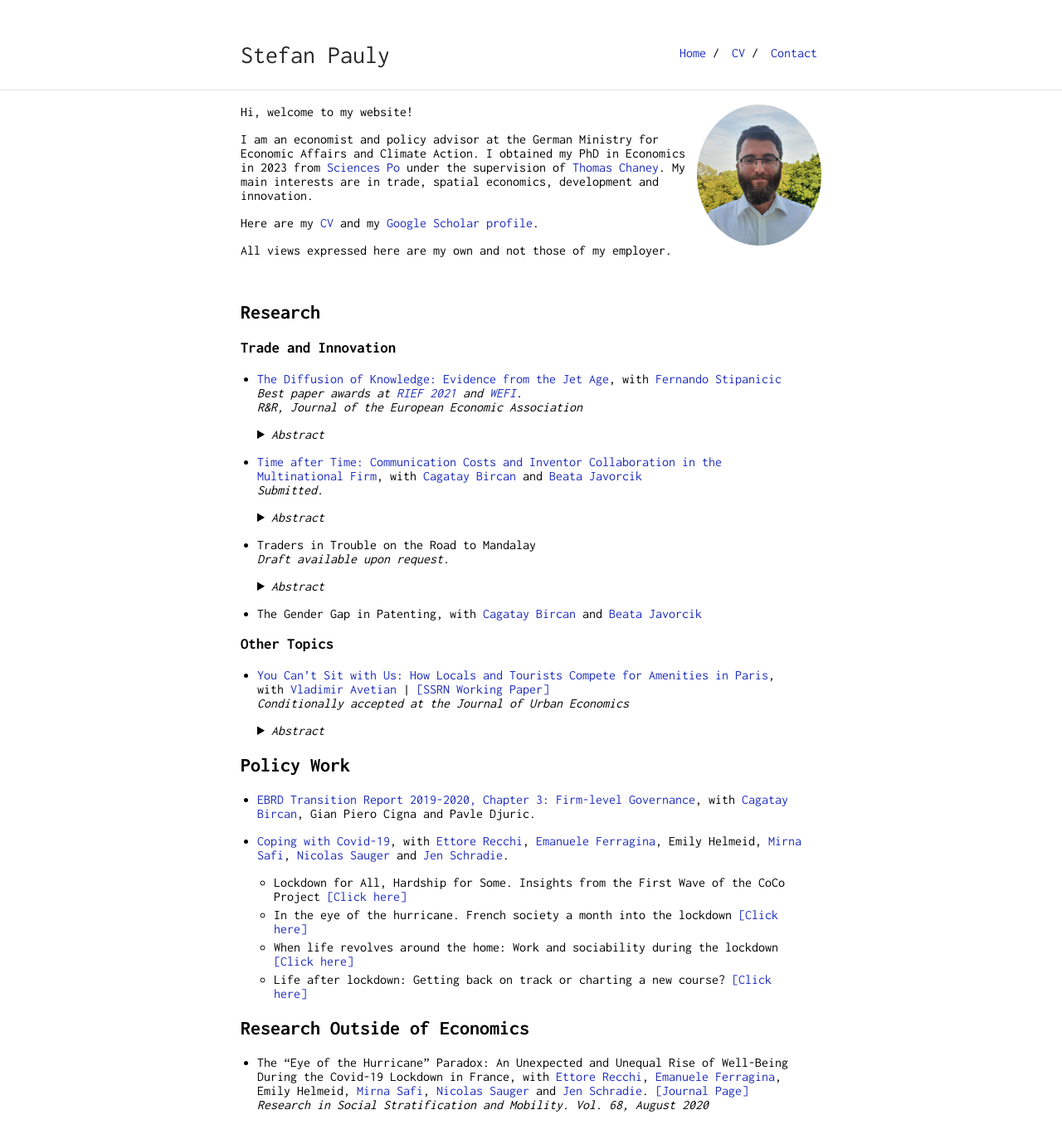
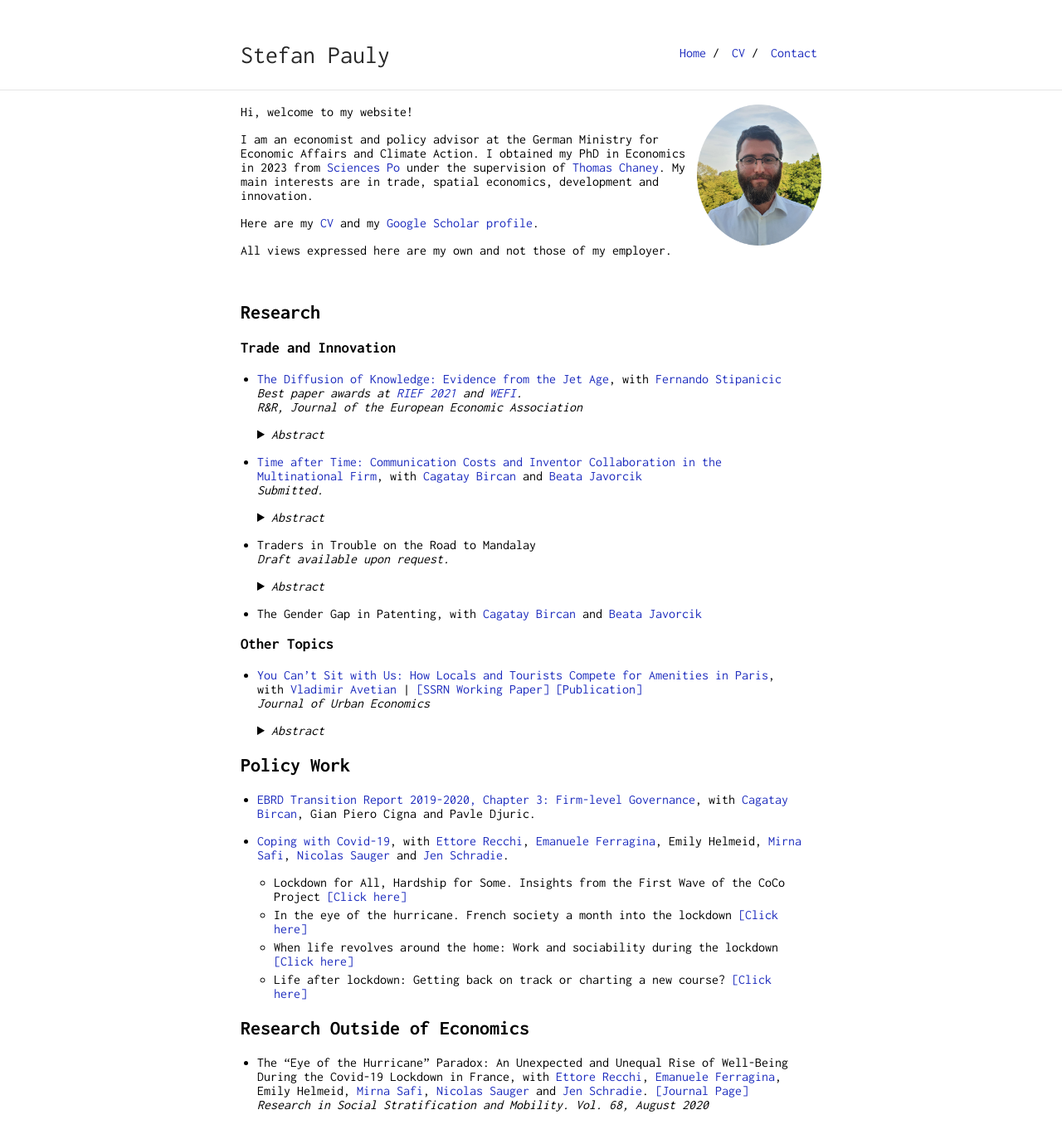
Before and after one commit to paustefa/paustefa.github.io, a Jekyll site: the page built from index.md, in a window 1280 px wide. Shown: the whole page at 83% size. Built offline with Jekyll 4.4.1, drawn with Linux system fonts in a browser that asks for light colours.

Commit message:
Revise publication details for tourism paper
Updated publication status for the paper on amenities in Paris.

```diff
--- a/index.md
+++ b/index.md
@@ -84,8 +84,8 @@ are the most resilient. Overall, this suggests that the risk of losing shipments
 
 ### Other Topics
 
-- [You Can't Sit with Us: How Locals and Tourists Compete for Amenities in Paris](tourism.pdf), with [Vladimir Avetian](https://vladimir-avetian.github.io/) | [[SSRN Working Paper]](https://papers.ssrn.com/sol3/papers.cfm?abstract_id=4585524)\
-	_Conditionally accepted at the Journal of Urban Economics_
+- [You Can't Sit with Us: How Locals and Tourists Compete for Amenities in Paris](tourism.pdf), with [Vladimir Avetian](https://vladimir-avetian.github.io/) | [[SSRN Working Paper]](https://papers.ssrn.com/sol3/papers.cfm?abstract_id=4585524) [[Publication]](https://www.sciencedirect.com/science/article/abs/pii/S0094119025000385)\
+	_Journal of Urban Economics_
 
 
     <details><summary> <i>Abstract</i> </summary>
```
